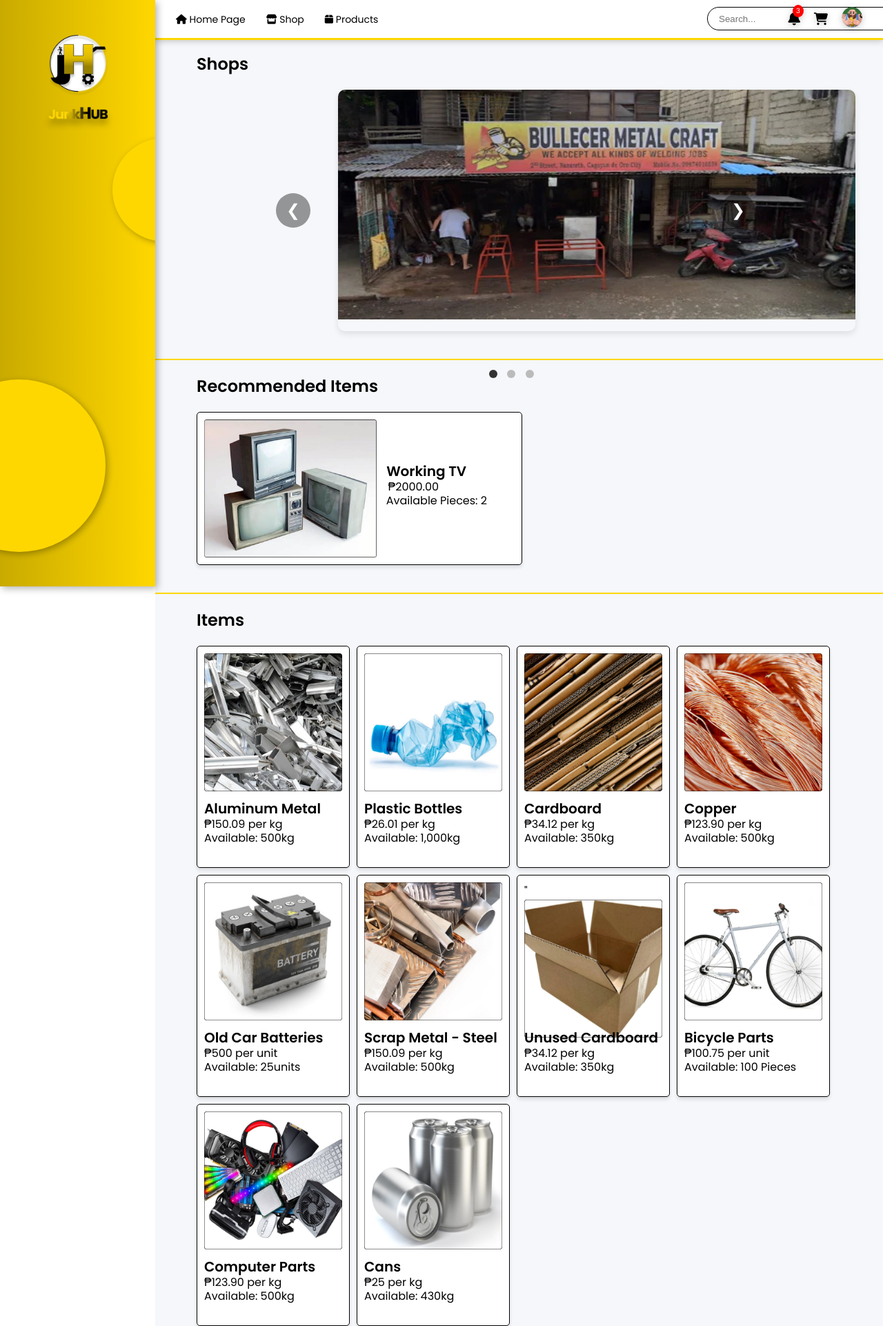
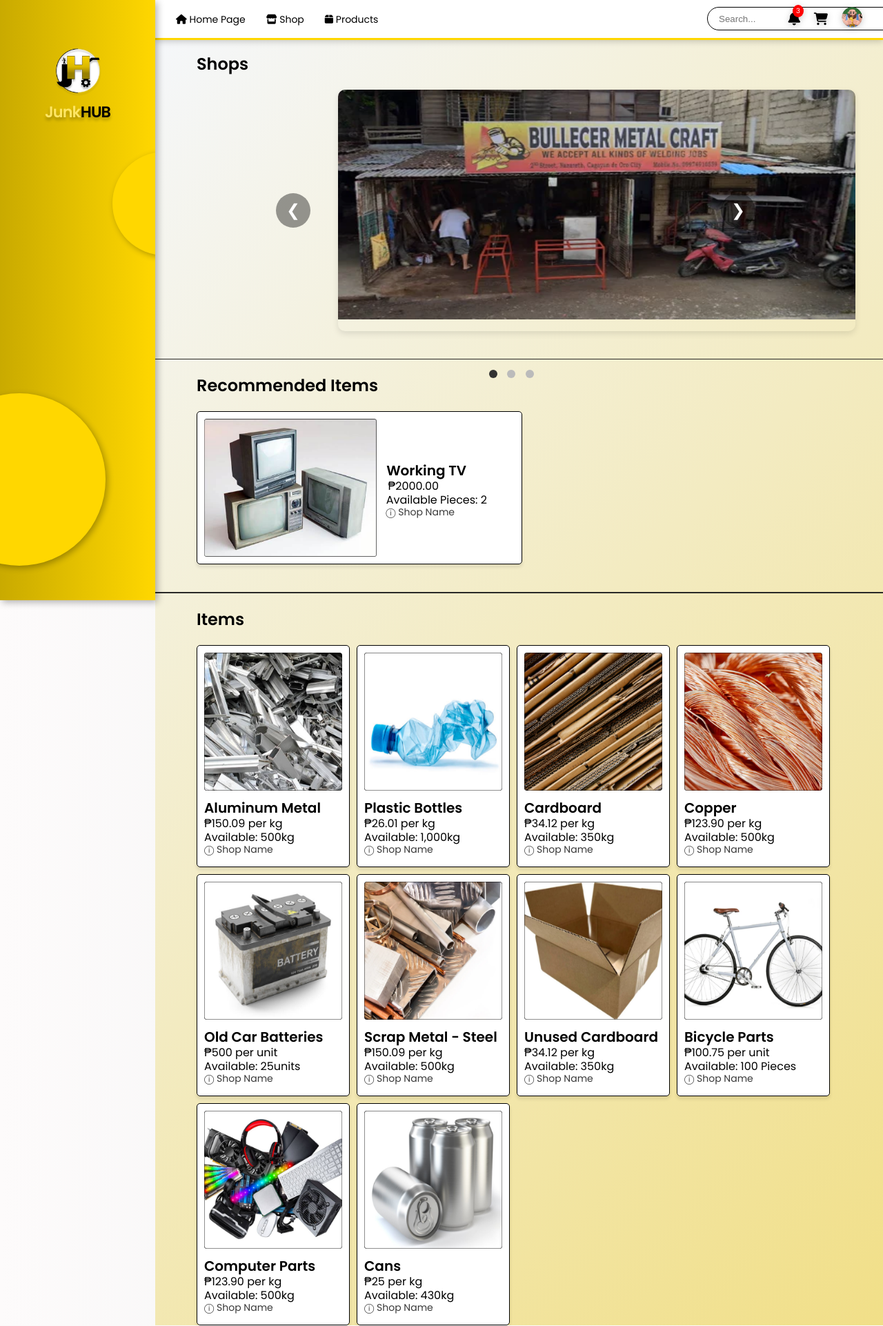
Before and after one commit to zarate-joes/JUNKHUB, a PHP site: page /junkhub.html in a window 1280 px wide. Shown: the whole page at 69% size. Run offline with PHP 8.4, Linux system fonts and the light colour scheme.

Commit message:
Upadte DashB

```diff
--- a/Dashboard/junkhub.css
+++ b/Dashboard/junkhub.css
@@ -1,21 +1,24 @@
 body {
   padding: 0;
   margin: 0;
-  background: white;
   font-family: 'Poppins', sans-serif;
   overflow-x: hidden;
+  background: linear-gradient(to right, #fdfbfb, #ebedee);
 }
 
 a {
   text-decoration: none;
 }
 
+.text-gold { color: #FFE664; }
+.text-black { color: black; }
+
 .mainbg {
   top: 0;
   right: 0;
   bottom: 0;
   height: 100vh;
-  background: #f5f7fa;
+  background: linear-gradient(135deg, #f5f7fa 0%, #f1df88 100%);
   margin-top: 55px;
   margin-left: 225px;
   height: calc(100% - 55px);
@@ -47,21 +50,24 @@
   display: flex;
   flex-direction: column;
   align-items: center;
-  padding-top: 50px;
+  padding-top: 70px;
   box-shadow: 3px 3px 10px rgba(0, 0, 0, 0.3);
   overflow: hidden;
   z-index: 3;
 }
 
 .sidebar img {
-  width: 90px;
+  width: 70px;
   height: auto;
-  margin-bottom: 15px;
+  margin-bottom: 5px;
 }
 
-.junkhub-img {
-  filter: drop-shadow(0 8px 5px rgba(0, 0, 0, 0.3));
-
+.brand-name {
+  margin: 0px;
+  text-shadow: 0 4px 4px rgba(0, 0, 0, 0.25);
+  font-weight: 700;
+  font-size: clamp(1rem, 1.75vw, 2rem);
+  letter-spacing: -0.04em;
 }
 
 .circle1 {
@@ -411,22 +439,29 @@
   font-size: 16px;
   color: black;
 }
+.text4{
+  position: absolute;
+  top: 135px;
+  right: 97px;
+  font-size: 14px;
+  color: rgb(56, 56, 56);
+}
 
 
 .underline-divider1 {
   border: none;
-  height: 2px;
+  height: 1.5px;
   width: 100%;
-  background-color: #FFD700;
+  background-color: #292927;
   z-index: 1;
   margin-top: 40px;
 }
 
 .underline-divider0 {
   border: none;
-  height: 2px;
+  height: 1.5px;
   width: 100%;
-  background-color: #FFD700;
+  background-color: #292927;
   z-index: 1;
   margin-top: 40px;
 
@@ -465,6 +500,14 @@
   color: black;
 }
 
+.shop-name {
+  position: absolute;
+  top: 285px;
+  right: center;
+  font-size: 14px;
+  color: rgb(56, 56, 56);
+}
+
 .product-container {
   position: relative;
   background: white;
--- a/Dashboard/junkhub.html
+++ b/Dashboard/junkhub.html
@@ -13,9 +13,12 @@
 </head>
 <body>
 
+
   <div class="sidebar" onclick="window.location.href='../Dashboard/junkhub.html'" style="cursor: pointer;">
     <img src="./pngs/Logoo.png" alt="Logo">
-    <img src="./pngs/JunkHub.png" alt="JunkHub" class="junkhub-img">
+    <h1 class="brand-name">
+      <span class="text-gold">Junk</span><span class="text-black">HUB</span>
+    </h1>
     <div class="circle1"></div>
     <div class="circle2"></div>
   </div>
@@ -54,9 +57,9 @@
         <img src="./pngs/prof.png" alt="Profile">
       </div>
 
-      <div class="Cart-icon">
-        <i class="fas fa-shopping-cart"></i>
-      </div>
+    <div class="Cart-icon">
+      <i class="fas fa-shopping-cart"></i>
+    </div>
 
       <div class="notification-icon">
         <i class="fas fa-bell"></i>
@@ -68,6 +71,7 @@
 
 </div>
 </div>
+
 
 
 <div class="mainbg">
@@ -108,6 +112,7 @@
       <div class="text1">Working TV</div>
       <div class="text2">₱2000.00</div>
       <div class="text3">Available Pieces: 2</div>
+      <div class="text4">ⓘ Shop Name</div>
         <img src="./pngs/workingtv.png" alt="workingtv" style="width: 250px; height: 200px; border-radius: 4px">
       </div>
 
@@ -118,76 +123,96 @@
 
       <div class="product-wrapper">
 
-      <div class="product-container" data-name="Aluminum Metal" data-price="₱150.09 per kg" data-available="Available: 500kg" data-img="./pngs/aluminum.png">
+      <div class="product-container" data-name="Aluminum Metal" data-price="₱150.09 per kg" data-available="Available: 500kg" data-shop="ⓘ Shop Name" data-img="./pngs/aluminum.png">
         <div class="product_name">Aluminum Metal</div>
          <div class="product-price">₱150.09 per kg</div>
          <div class="product-available">Available: 500kg</div>
+          <div class="shop-name">ⓘ Shop Name</div>
           <img src="./pngs/aluminum.png" alt="aluminum" style="width: 200px; height: 200px; border-radius: 4px">
         </div>
 
-          <div class="product-container" data-name="Plastic Bottles" data-price="₱26.01 per kg" data-available="Available: 1,000kg" data-img="./pngs/plastic.png">
+          <div class="product-container" data-name="Plastic Bottles" data-price="₱26.01 per kg" data-available="Available: 1,000kg" data-shop="ⓘ Shop Name" data-img="./pngs/plastic.png">
             <div class="product_name">Plastic Bottles</div>
             <div class="product-price">₱26.01 per kg</div>
             <div class="product-available">Available: 1,000kg</div>
+            <div class="shop-name">ⓘ Shop Name</div>
               <img src="./pngs/plastic.png" alt="plastic" style="width: 200px; height: 200px; border-radius: 4px">
             </div>
 
-            <div class="product-container" data-name="Old Car Batteries" data-price="₱500 per unit" data-available="Available: 25units" data-img="./pngs/battery.png">
+            <div class="product-container" data-name="Old Car Batteries" data-price="₱500 per unit" data-available="Available: 25units" data-shop="ⓘ Shop Name" data-img="./pngs/battery.png">
               <div class="product_name">Cardboard</div>
               <div class="product-price">₱34.12 per kg</div>
               <div class="product-available">Available: 350kg</div>
+              <div class="shop-name">ⓘ Shop Name</div>
                 <img src="./pngs/cardboard.png" alt="cardboard" style="width: 200px; height: 200px; border-radius: 4px" href>
               </div>
 
-              <div class="product-container" data-name="Copper" data-price="₱123.90 per kg" data-available="Available: 500kg" data-img="./pngs/copper.png">
+              <div class="product-container" data-name="Copper" data-price="₱123.90 per kg" data-available="Available: 500kg" data-shop="ⓘ Shop Name" data-img="./pngs/copper.png">
                 <div class="product_name">Copper</div>
                 <div class="product-price">₱123.90 per kg</div>
                 <div class="product-available">Available: 500kg</div>
+                <div class="shop-name">ⓘ Shop Name</div>
                   <img src="./pngs/copper.png" alt="copper" style="width: 200px; height: 200px; border-radius: 4px">
                 </div>
 
-                <div class="product-container" data-name="Old Car Batteries" data-price="₱500 per unit" data-available="Available: 25units" data-img="./pngs/battery.png">
+                <div class="product-container" data-name="Old Car Batteries" data-price="₱500 per unit" data-available="Available: 25units" data-shop="ⓘ Shop Name" data-img="./pngs/battery.png">
                   <div class="product_name">Old Car Batteries</div>
                   <div class="product-price">₱500 per unit</div>
                   <div class="product-available">Available: 25units</div>
+                  <div class="shop-name">ⓘ Shop Name</div>
                     <img src="./pngs/battery.png" alt="battery" style="width: 200px; height: 200px; border-radius: 4px">
                   </div>
 
-                  <div class="product-container" data-name="Scrap Metal - Steel" data-price="₱150.09 per kg" data-available="Available: 500kg" data-img="./pngs/steel.png">
+                  <div class="product-container" data-name="Scrap Metal - Steel" data-price="₱150.09 per kg" data-available="Available: 500kg" data-shop="ⓘ Shop Name" data-img="./pngs/steel.png">
                     <div class="product_name">Scrap Metal - Steel</div>
                     <div class="product-price">₱150.09 per kg</div>
                     <div class="product-available">Available: 500kg</div>
+                    <div class="shop-name">ⓘ Shop Name</div>
                       <img src="./pngs/steel.png" alt="battery" style="width: 200px; height: 200px; border-radius: 4px">
                     </div>
 
-                    <div class="product-container" data-name="Unused Cardboard" data-price="₱34.12 per kg" data-available="Available: 350kg" data-img="./pngs/unusedcardboard.png">
-                      <div class="product_name">Unused Cardboard</div>"
+                    <div class="product-container" data-name="Unused Cardboard" data-price="₱34.12 per kg" data-available="Available: 350kg" data-shop="ⓘ Shop Name" data-img="./pngs/unusedcardboard.png">
+                      <div class="product_name">Unused Cardboard</div>
                       <div class="product-price">₱34.12 per kg</div>
                       <div class="product-available">Available: 350kg</div>
+                      <div class="shop-name">ⓘ Shop Name</div>
                         <img src="./pngs/unusedcardboard.png" alt="battery" style="width: 200px; height: 200px; border-radius: 4px">
                       </div>
 
-                      <div class="product-container" data-name="Bicycle Parts" data-price="₱100.75 per unit" data-available="Available: 100 Pieces" data-img="./pngs/bicycle.png">
+                      <div class="product-container" data-name="Bicycle Parts" data-price="₱100.75 per unit" data-available="Available: 100 Pieces" data-shop="ⓘ Shop Name" data-img="./pngs/bicycle.png">
                         <div class="product_name">Bicycle Parts</div>
                         <div class="product-price">₱100.75 per unit</div>
                         <div class="product-available">Available: 100 Pieces</div>
+                        <div class="shop-name">ⓘ Shop Name</div>
                           <img src="./pngs/bicycle.png" alt="battery" style="width: 200px; height: 200px; border-radius: 4px">
                         </div>
 
-                        <div class="product-container" data-name="Computer Parts" data-price="₱123.90 per kg" data-available="Available: 500kg" data-img="./pngs/computerparts.png">
+                        <div class="product-container" data-name="Computer Parts" data-price="₱123.90 per kg" data-available="Available: 500kg" data-shop="ⓘ Shop Name" data-img="./pngs/computerparts.png">
                           <div class="product_name">Computer Parts</div>
                           <div class="product-price">₱123.90 per kg</div>
                           <div class="product-available">Available: 500kg</div>
+                          <div class="shop-name">ⓘ Shop Name</div>
                             <img src="./pngs/computerparts.png" alt="battery" style="width: 200px; height: 200px; border-radius: 4px">
                           </div>
 
-                          <div class="product-container" data-name="Cans" data-price="₱25 per kg" data-available="Available: 430kg" data-img="./pngs/cans.png">
+                          <div class="product-container" data-name="Cans" data-price="₱25 per kg" data-available="Available: 430kg" data-shop="ⓘ Shop Name" data-img="./pngs/cans.png">
                             <div class="product_name">Cans</div>
                             <div class="product-price">₱25 per kg</div>
                             <div class="product-available">Available: 430kg</div>
+                            <div class="shop-name">ⓘ Shop Name</div>
                               <img src="./pngs/cans.png" alt="battery" style="width: 200px; height: 200px; border-radius: 4px">
                             </div>
                 </div>
+                </div>
+
+
+
+<div class="cart-overlay" id="cartOverlay">
+  <div class="cart-content">
+    <!-- Cart content here -->
+    <p>Your cart is empty.</p>
+  </div>
+</div>
 
  <div class="overlay" id="overlay">
   <div class="popup">
@@ -197,6 +222,7 @@
     <h2 id="popup-name"></h2>
     <p id="popup-price"></p>
     <p id="popup-available"></p>
+    <p id="popup-shop-name"></p>
   </div>
 
   <div class="popup-right">
@@ -206,7 +232,6 @@
     </div>
 
 <button class="back-button" id="back-button">Back</button>
-
 
     <div class="button-group">
 
@@ -225,26 +250,9 @@
 </div>
 
   </div>
-
+</div>
 
 </div>
-</div>
-
-
-
-
-
-
-
-
-
-
-
-
-
- </div>
-
-
 
 
  <script src="junkhub.js"></script>
```
Also changed, not shown: other parts of Dashboard/junkhub.css (+37 -5 lines), Dashboard/junkhub.js (+12 -0 lines), Dashboard/cart.css (added).
